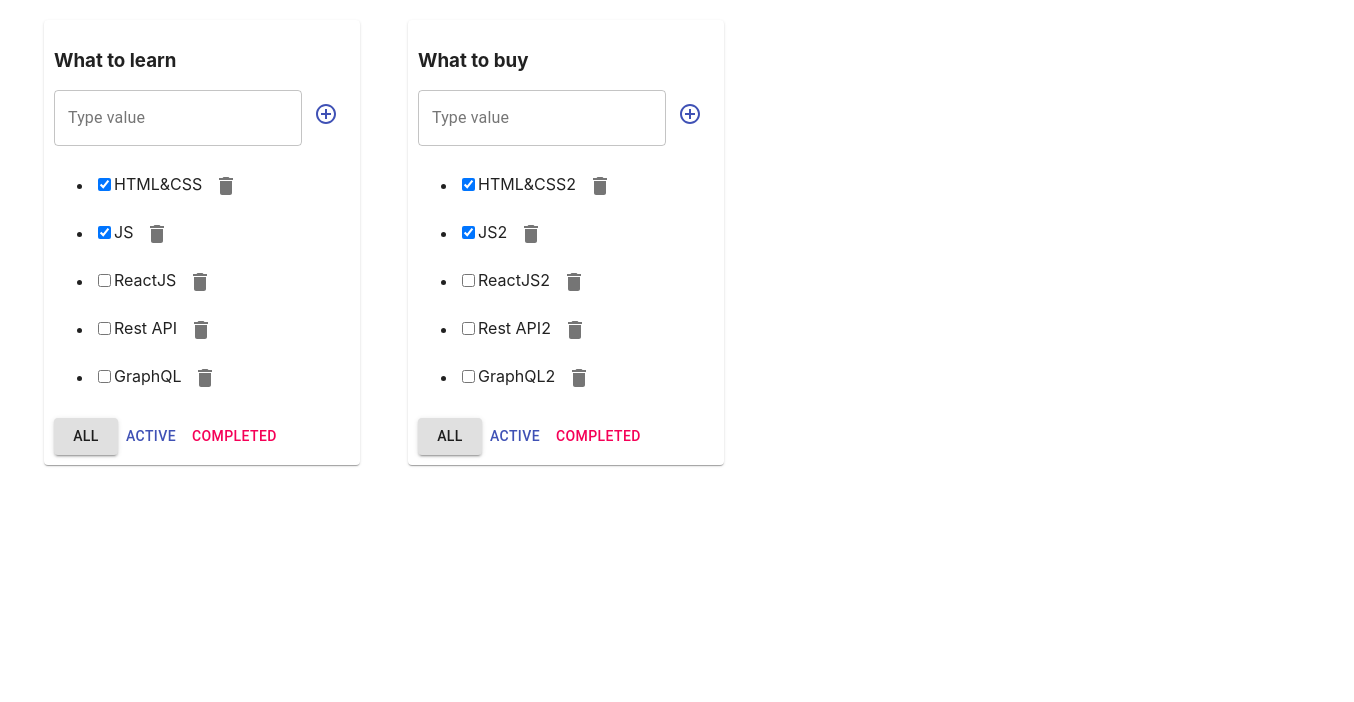
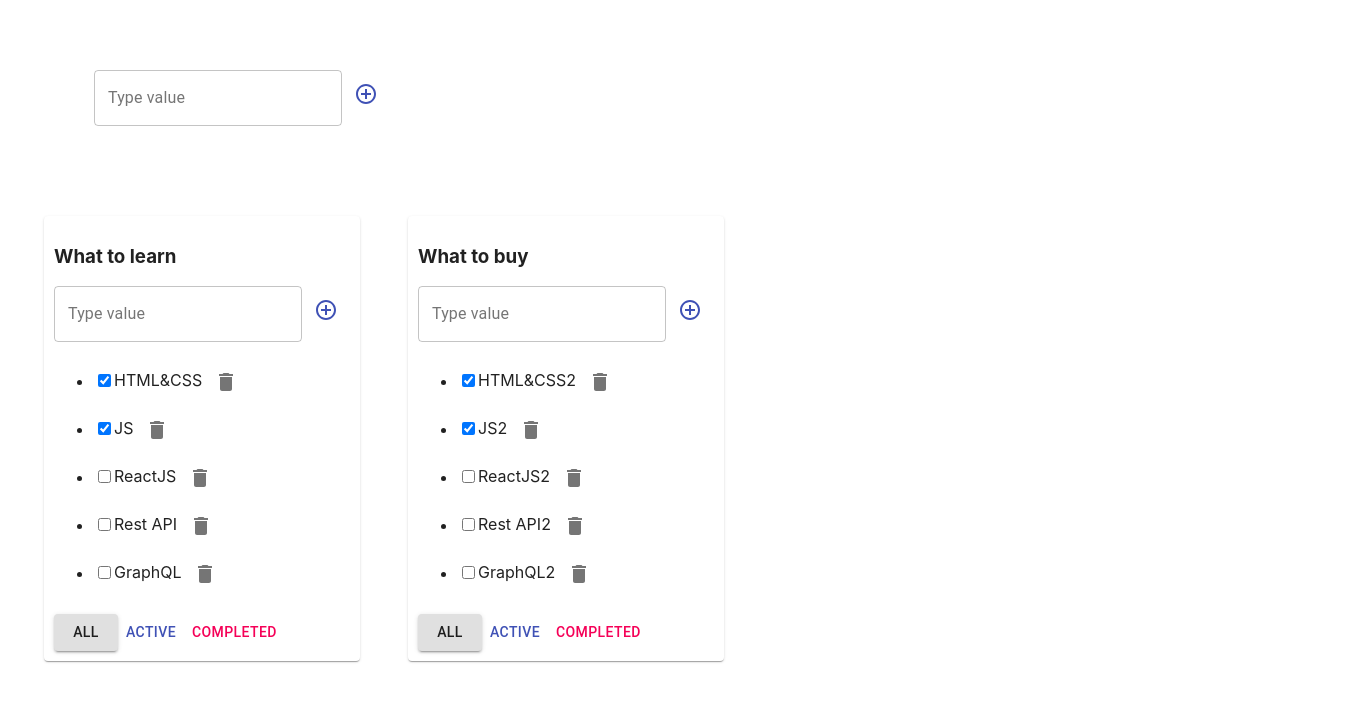
Before and after one commit to Lam1ro4eQ/todolist, a React (Create React App) app: page / in a window 1280 px wide. Shown: the top 702 px of the page, 1354 px wide, since content can reach past the window. Built offline with nearby package versions, Linux system fonts and the light colour scheme.

Commit message:
todolistsadd

```diff
--- a/src/App.tsx
+++ b/src/App.tsx
@@ -3,6 +3,7 @@ import './App.css';
 import {TaskType, Todolist} from "./Todolist";
 import {v1} from "uuid";
 import {Container, Grid, Paper} from "@material-ui/core";
+import {FullInput} from "./FullInput";
 
 export type FilterValuesType = "all" | "completed" | "active"
 export type todolistsType = {
@@ -82,10 +83,20 @@ function App() {
         // setTasks([...tasks])
     }
 
+    const addtodoList = (titleTodo: string ) => {
+        let newId = v1();
+        const newTodoList:todolistsType = {id: newId, title: titleTodo, filter: 'all'}
+        setTodolists([...todolists,newTodoList])
+        setTasks({...tasks,[newId]:[]})
+    }
 
     return (
         <div className="App">
             <Container fixed>
+                <Grid container spacing={6} style={{padding:'20px', margin:'50px'}}>
+                <FullInput callBack={addtodoList}
+                />
+                </Grid>
                 <Grid container spacing={6} style={{padding:'20px'}}>
                     {todolists.map((mapForTodolists) => {
                         let tasksForTodoList = tasks[mapForTodolists.id]
--- a/src/FullInput.tsx
+++ b/src/FullInput.tsx
@@ -18,7 +18,7 @@ export const FullInput = (props: FullInputPropsType) => {
     const keyPressAddTask = (e: KeyboardEvent<HTMLInputElement>) => {
         setError(null);
         if (e.key === "Enter") {
-            addTask();
+            addTaskFullInput();
         }
     }
 
@@ -34,7 +34,7 @@ export const FullInput = (props: FullInputPropsType) => {
     //     }
     // };
 
-    const addTask = () => {
+    const addTaskFullInput = () => {
         const newTitle = title.trim()
         if (newTitle.trim() !== "") {
             props.callBack(newTitle);
@@ -60,7 +60,7 @@ export const FullInput = (props: FullInputPropsType) => {
             {/*    onKeyPress={keyPressAddTask}*/}
             {/*    value={changeTitle}*/}
             {/*    />*/}
-            <IconButton onClick={addTask} color={'primary'}>
+            <IconButton onClick={addTaskFullInput} color={'primary'}>
                 <ControlPoint/>
             </IconButton>
             {error && <div className="error-message">{error}</div>}
--- a/src/Todolist.tsx
+++ b/src/Todolist.tsx
@@ -56,6 +56,7 @@ export function Todolist(props: PropsType) {
         props.addTasks(props.todolistID, newTaskTitle)
     }
 
+
     return (
         <div className="App">
             <div>
```
Also changed, not shown: src/Addtodolist.tsx (added, +11 -0 lines).
